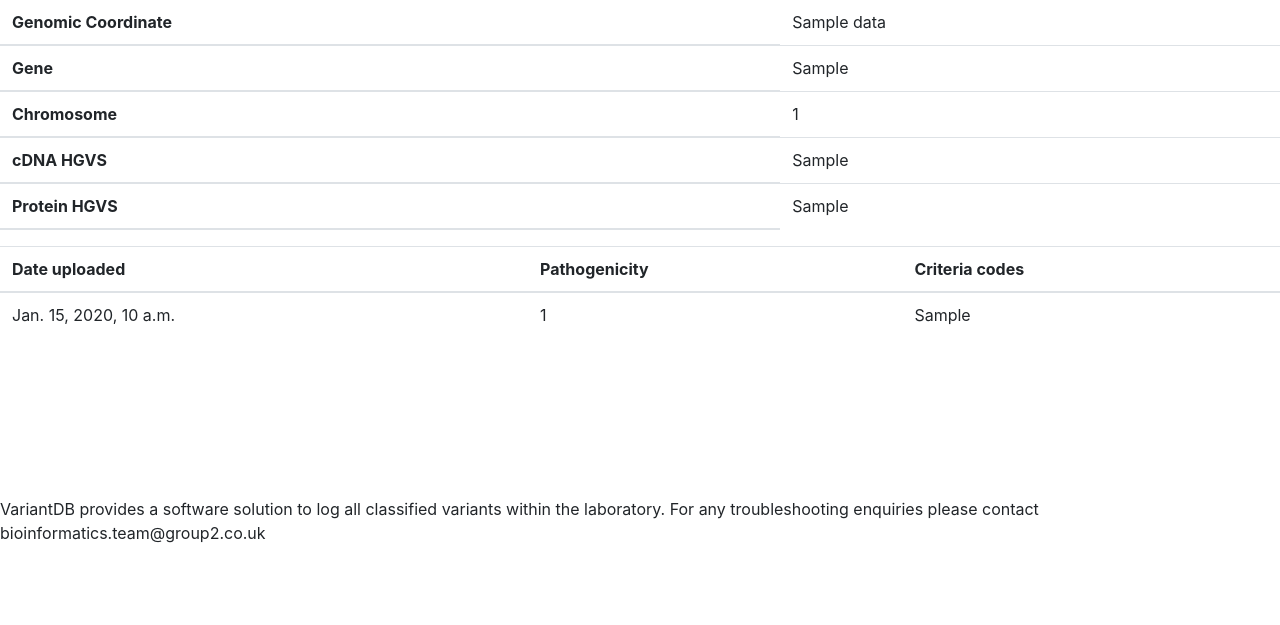
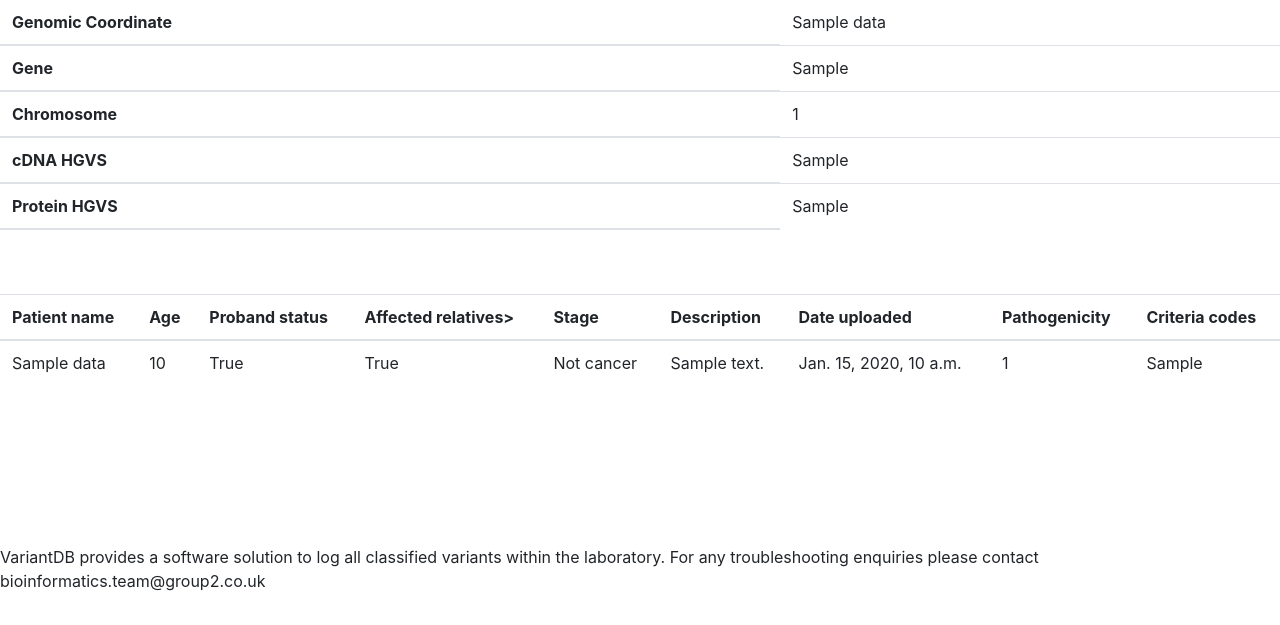
Before and after one commit to seikom/BIOL60860_IT, a Django app: page /variants/1/ in a window 1280 px wide. Shown: the part 105-730 px from the top of the page. Run offline with Django 3.2, Linux system fonts and the light colour scheme; tables that the repository leaves empty hold one stand-in row (values such as "Sample post"); some libraries are stand-ins or nearby versions.

Commit message:
Added patient data to variants page

```diff
--- a/VariantDatabase/DB/models.py
+++ b/VariantDatabase/DB/models.py
@@ -34,6 +34,7 @@ class Test_data(models.Model):
 class Interpretation_data(models.Model):
     Interpretation_id = models.AutoField(primary_key=True, null=False)
     variant_id = models.ForeignKey(Variant_data, on_delete=models.CASCADE, null=True)
+    patient_id = models.ForeignKey(Patient_data, on_delete=models.CASCADE, null=True)
     code_pathogenicity = models.CharField(blank=True, choices=(("1","1"),("2","2"),("3","3"),("4","4"),("5","5")), max_length=1, name="code_pathogenicity")
     codes_evidence = models.CharField(max_length=200, blank=True, name="codes_evidence")
     uploaded_time = models.DateTimeField(blank=True, null=True, name="uploaded_time")
--- a/VariantDatabase/DB/templates/DB/variantpage.html
+++ b/VariantDatabase/DB/templates/DB/variantpage.html
@@ -17,14 +17,27 @@
 <table class="table table-hover">
 <thead>
 <tr>
+<th>Patient name</th>
+<th>Age</th>
+<th>Proband status</th>
+<th>Affected relatives></th>
+<th>Stage</th>
+<th>Description</th>
 <th>Date uploaded</th>
 <th>Pathogenicity</th>
 <th>Criteria codes</th>
 </tr>
 </thead>
-
+<br>
+<br>
 {% for interpretation in Interpretations %}
 <tr>
+<td>{{ interpretation.patient_id.name }}</td>
+<td>{{ interpretation.patient_id.age }}</td>
+<td>{{ interpretation.patient_id.proband }}</td>
+<td>{{ interpretation.patient_id.affected_relatives }}</td>
+<td>{{ interpretation.patient_id.stage }}</td>
+<td>{{ interpretation.patient_id.description }}</td>
 <td>{{ interpretation.uploaded_time }}</td>
 <td>{{ interpretation.code_pathogenicity }}</td>
 <td>{{ interpretation.codes_evidence }}</td>
--- a/VariantDatabase/DB/views.py
+++ b/VariantDatabase/DB/views.py
@@ -63,9 +63,6 @@ def Datainputpage(request):
                 variant_protein = form.cleaned_data['variant_protein'],
                 variant_genome = form.cleaned_data['variant_genome']
             )
-            print(variant)
-            print(variant.variant_id)
-
 
             test, creation = Test_data.objects.get_or_create(
                 patient_id = patient,
@@ -76,6 +73,7 @@ def Datainputpage(request):
 
             interpretation, creation = Interpretation_data.objects.get_or_create(
                 variant_id = variant,
+                patient_id = patient,
                 code_pathogenicity = form.cleaned_data['code_pathogenicity'],
                 codes_evidence = str(form.cleaned_data['codes_evidence']).replace("'",""),
                 uploaded_time = datetime.datetime.now()
@@ -120,7 +118,8 @@ def Bulkinputpage(request):
 
             interpretation, creation = Interpretation_data.objects.get_or_create(
                 variant_id = variant,
-                code_pathogenicity = row['Pathogenicity Code'],
+                patient_id = patient,
+                code_pathogenicity = row['Pathogenicity Code'].replace("1","Benign").replace("2","Likely Benign").replace("3","VOUS").replace("4","Likely Pathogenic").replace("5","Pathogenic"),
                 codes_evidence = str(row['Evidence Codes']).replace("'",""),
                 uploaded_time = datetime.datetime.now()
             )
```
